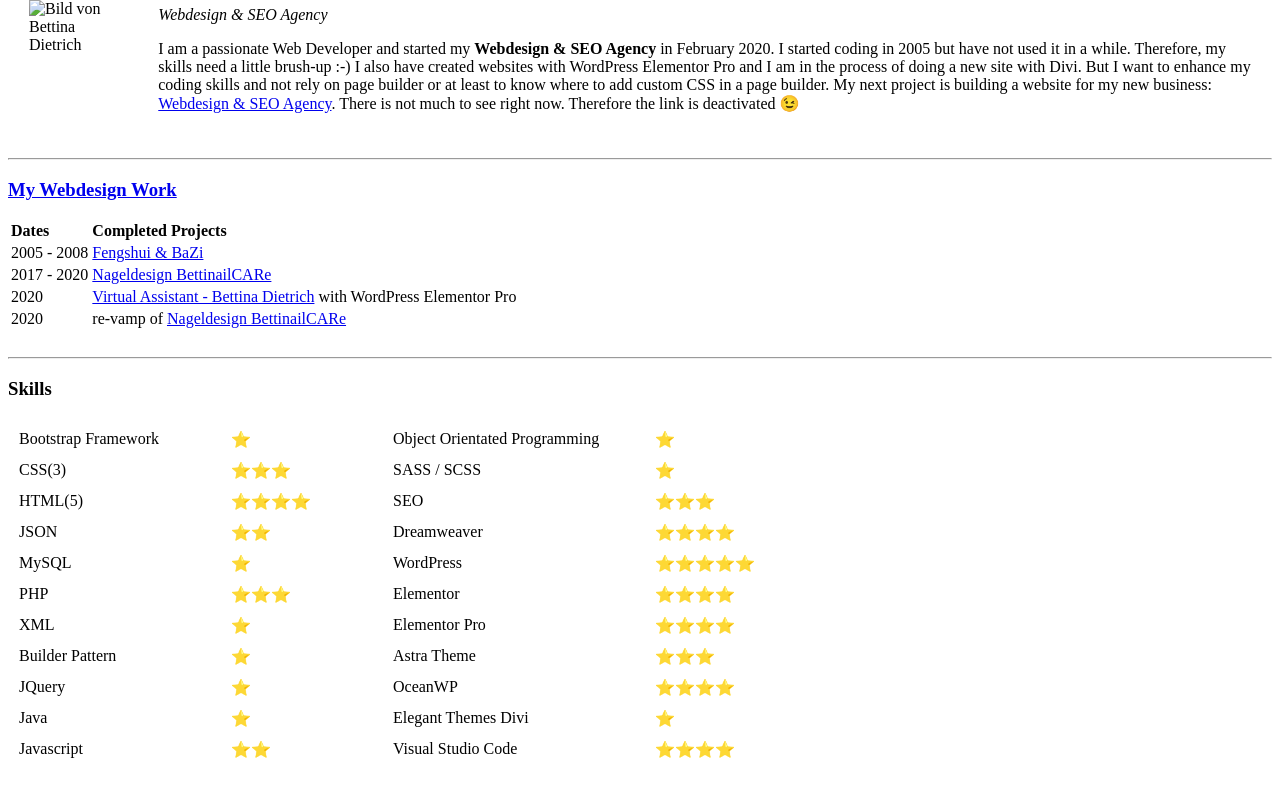
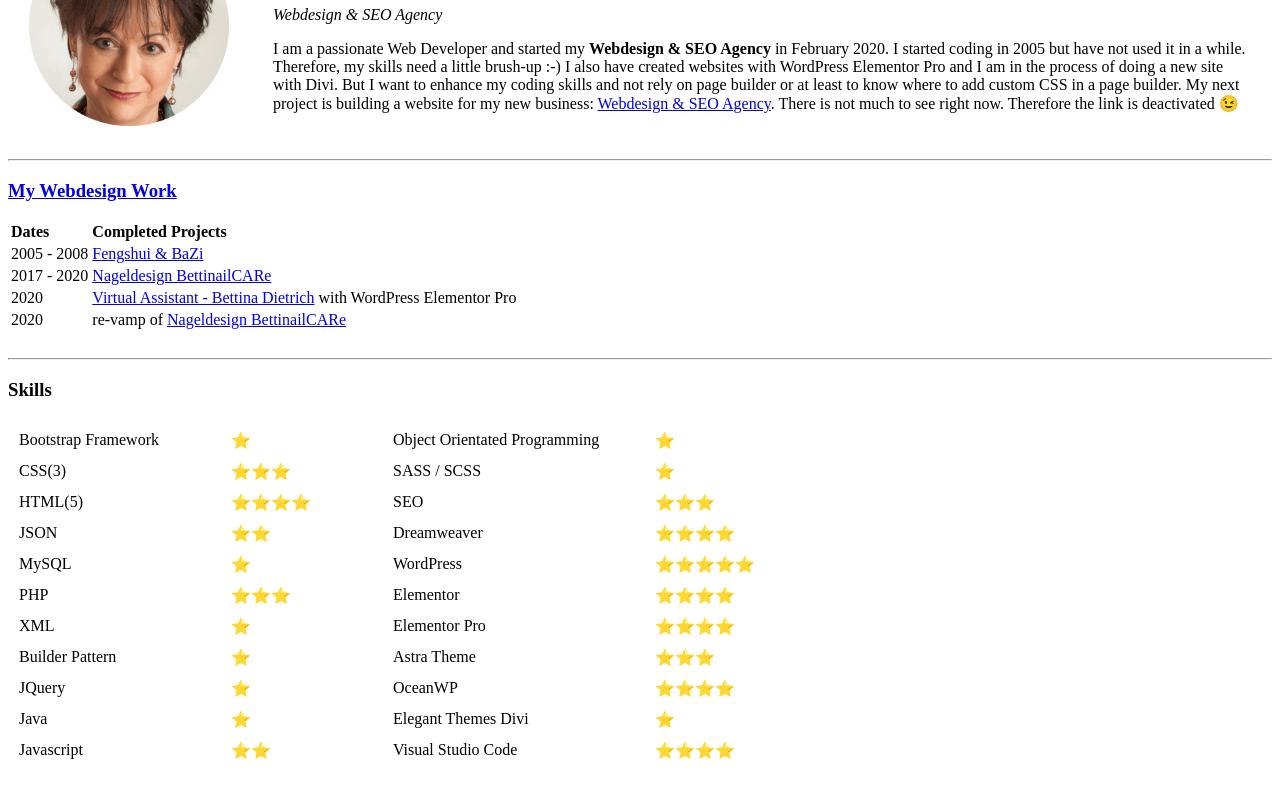
Before and after one commit to va-office/CV, a plain HTML site: page index.html in a window 1280 px wide. Shown: the part 103-895 px from the top of the page. Drawn offline with Linux system fonts and the light colour scheme; files whose address does not match are found by name.

Commit message:
Add files via upload

```diff
--- a/index.html
+++ b/index.html
@@ -9,7 +9,7 @@
     <table cellspacing="20">
         <tr>
             <td> <!-- I only need to put as src "Images/.........." (not the whole path)   -->
-                <img src="Images/picture Bettina Dietrich_circle 471KB.png" alt="Bild von Bettina Dietrich" width="200" height="200"></td>
+                <img src="C:\Users\User\Documents\My Websites\Web Design & SEO Agency\HTML_CSS_JS_Masterclass\Web Development - Project 01\HTML - Personal File/Images/picture Bettina Dietrich_circle 471KB.png" alt="Picture Bettina Dietrich" width="200" height="200"></td>
             <td>  </td>
 
             <td> <H1>Bettina Dietrich</H1>
```
